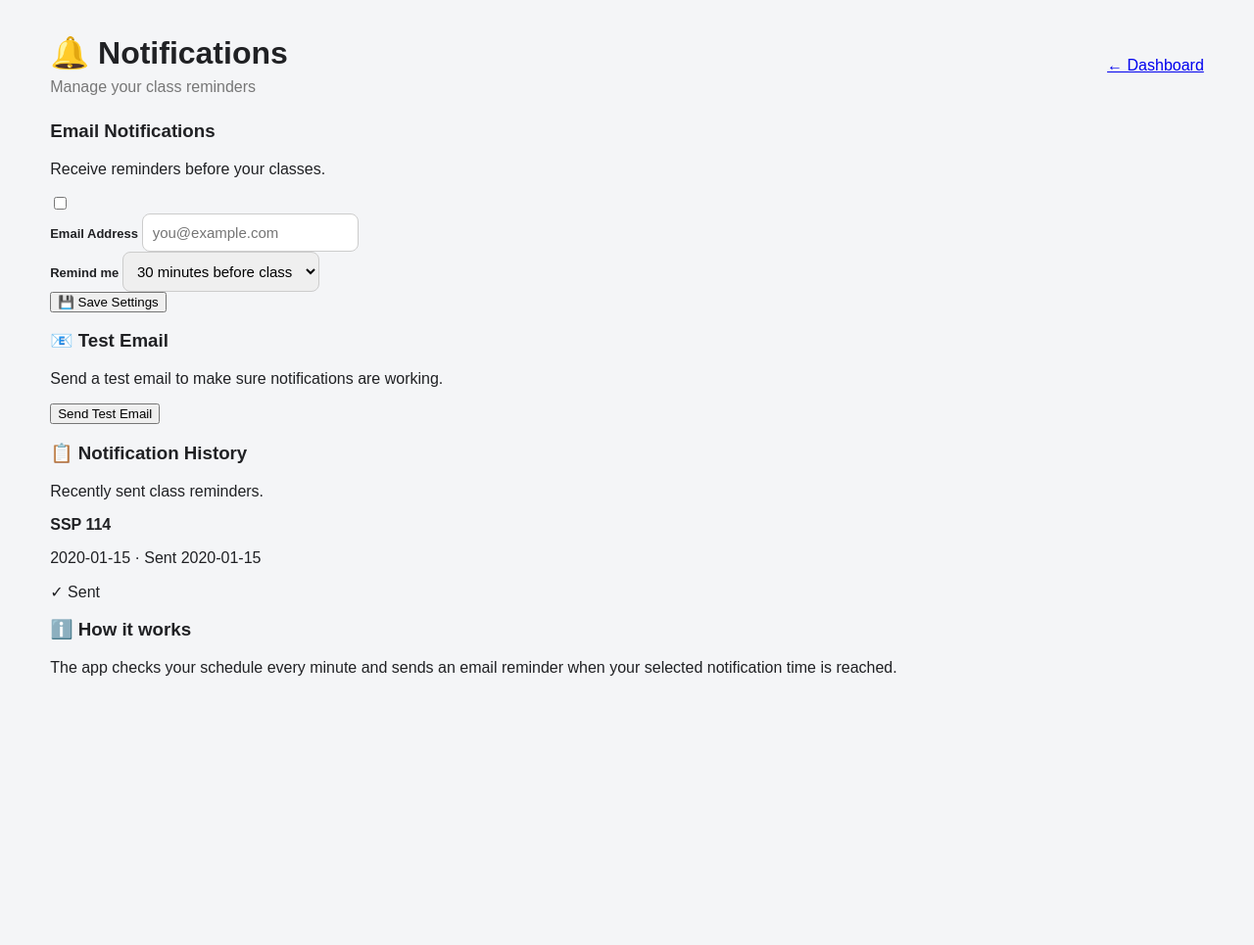
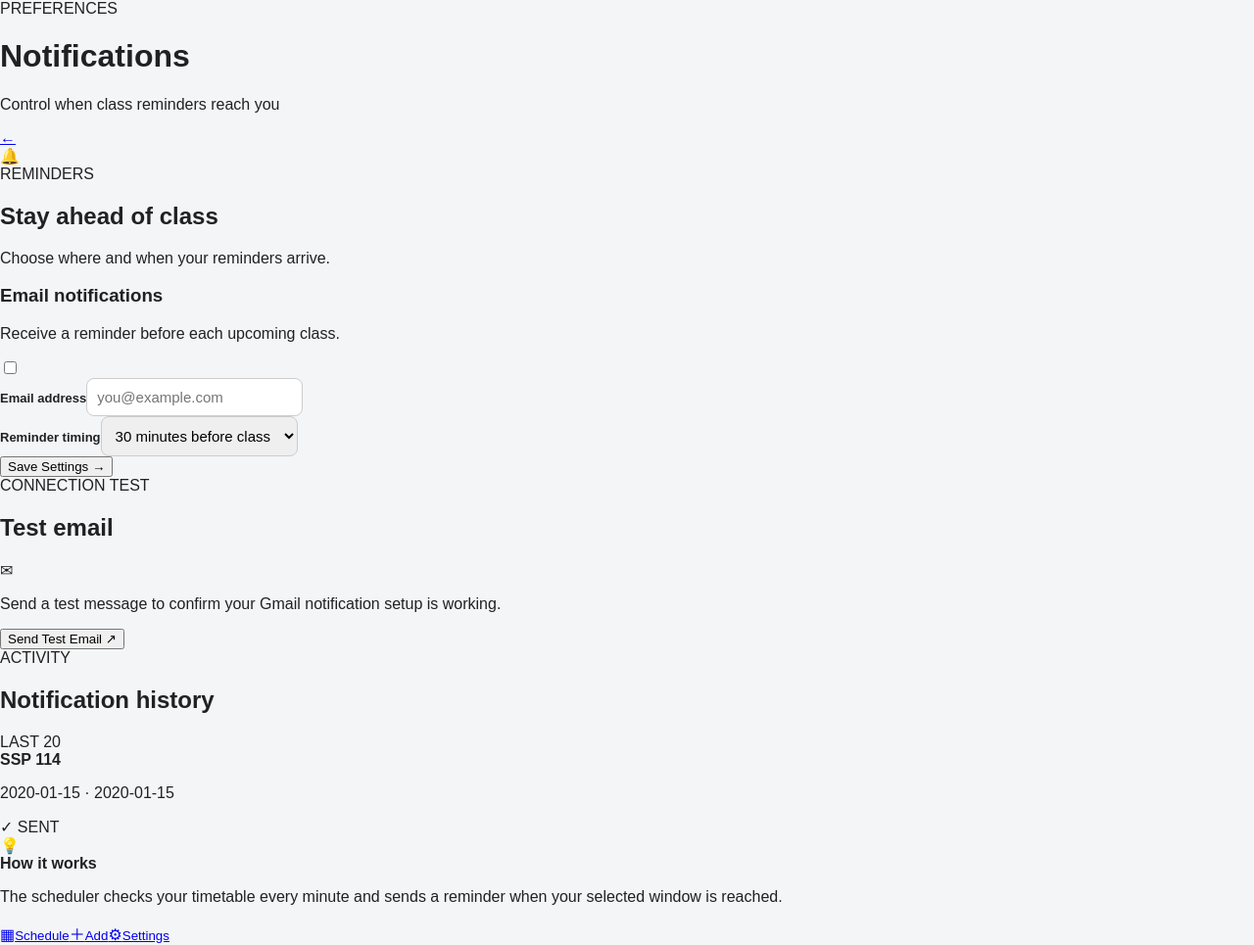
Before and after one commit to shackdoww/ClassScheduleApp, a Flask app: page /settings in a window 1280 px wide. Shown: the whole page at 98% size. Before the commit the page ends 690 px from the top, so only its background shows below. Run offline with Flask 3, Linux system fonts and the light colour scheme; data comes from the database, SQL or seed files in the repository; tables that the repository leaves empty hold one stand-in row (values such as "Sample post").

Commit message:
Redesign notification settings

```diff
--- a/templates/settings.html
+++ b/templates/settings.html
@@ -1,204 +1,63 @@
 <!DOCTYPE html>
 <html lang="en">
 <head>
-  <meta charset="UTF-8">
-  <meta name="viewport" content="width=device-width, initial-scale=1.0">
-  <title>Notification Settings</title>
-  <link rel="stylesheet" href="{{ url_for('static', filename='style.css') }}">
+    <meta charset="UTF-8">
+    <meta name="viewport" content="width=device-width, initial-scale=1.0, viewport-fit=cover">
+    <meta name="theme-color" content="#0b1020">
+    <meta name="apple-mobile-web-app-capable" content="yes">
+    <link rel="manifest" href="{{ url_for('static', filename='manifest.json') }}">
+    <link rel="stylesheet" href="{{ url_for('static', filename='style.css') }}">
+    <title>Settings · Class Schedule</title>
+</head>
+<body>
+<div class="app-shell narrow-shell">
+    <header class="topbar reveal">
+        <div>
+            <div class="eyebrow">PREFERENCES</div>
+            <h1>Notifications</h1>
+            <p class="date-line">Control when class reminders reach you</p>
+        </div>
+        <a href="{{ url_for('home') }}" class="icon-button" aria-label="Back to dashboard">←</a>
+    </header>
 
-  <link rel="manifest" href="{{ url_for('static', filename='manifest.json') }}">
-  <meta name="theme-color" content="#111827">
-  <meta name="apple-mobile-web-app-capable" content="yes">
-  <meta name="apple-mobile-web-app-status-bar-style" content="default">
+    <section class="page-section settings-hero reveal delay-1">
+        <div class="settings-icon">🔔</div>
+        <div><div class="eyebrow">REMINDERS</div><h2>Stay ahead of class</h2><p>Choose where and when your reminders arrive.</p></div>
+    </section>
 
-</head>
+    <section class="page-section reveal delay-2">
+        <form method="POST" action="/settings/save">
+            <div class="setting-main-row">
+                <div class="setting-copy"><h3>Email notifications</h3><p>Receive a reminder before each upcoming class.</p></div>
+                <label class="switch"><input type="checkbox" name="enabled" {% if settings.enabled %}checked{% endif %}><span class="slider"></span></label>
+            </div>
+            <div class="field"><label for="email">Email address</label><input type="email" id="email" name="email" value="{{ settings.email }}" placeholder="you@example.com" required></div>
+            <div class="field"><label for="minutes_before">Reminder timing</label><select id="minutes_before" name="minutes_before">{% for minutes in [5,10,15,30,60] %}<option value="{{ minutes }}" {% if settings.minutes_before == minutes %}selected{% endif %}>{{ minutes }} minutes before class</option>{% endfor %}</select></div>
+            <button type="submit" class="primary-button">Save Settings <span>→</span></button>
+        </form>
+    </section>
 
-<body>
+    <section class="page-section reveal delay-3">
+        <div class="section-title-row"><div><div class="eyebrow">CONNECTION TEST</div><h2>Test email</h2></div><span class="status-orb">✉</span></div>
+        <p class="muted">Send a test message to confirm your Gmail notification setup is working.</p>
+        <form method="POST" action="/test-email"><button type="submit" class="secondary-button">Send Test Email <span>↗</span></button></form>
+    </section>
 
-<div class="container">
+    <section class="page-section reveal delay-4">
+        <div class="section-title-row"><div><div class="eyebrow">ACTIVITY</div><h2>Notification history</h2></div><span class="section-badge">LAST 20</span></div>
+        {% if notification_history %}
+        <div class="notification-history">
+            {% for notification in notification_history %}
+            <div class="notification-item"><div><strong>{{ notification.subject }}</strong><p>{{ notification.class_date }} · {{ notification.sent_at }}</p></div><span class="sent-badge">✓ SENT</span></div>
+            {% endfor %}
+        </div>
+        {% else %}<div class="empty-state"><span>◌</span><strong>No notifications yet</strong><p>Sent reminders will appear here.</p></div>{% endif %}
+    </section>
 
-  <header class="header">
-    <div>
-      <h1>🔔 Notifications</h1>
-      <p>Manage your class reminders</p>
-    </div>
-
-    <div class="header-right">
-      <a href="/" class="back-button">← Dashboard</a>
-    </div>
-  </header>
-
-
-  <!-- Notification Settings -->
-
-  <div class="settings-card">
-
-    <form method="POST" action="/settings/save">
-
-      <div class="setting-row">
-
-        <div>
-          <h3>Email Notifications</h3>
-          <p>Receive reminders before your classes.</p>
-        </div>
-
-        <label class="switch">
-          <input
-                  type="checkbox"
-                  name="enabled"
-                  {% if settings.enabled %}checked{% endif %}
-          >
-          <span class="slider"></span>
-        </label>
-
-      </div>
-
-
-      <div class="setting-field">
-
-        <label for="email">
-          Email Address
-        </label>
-
-        <input
-                type="email"
-                id="email"
-                name="email"
-                value="{{ settings.email }}"
-                placeholder="you@example.com"
-                required
-        >
-
-      </div>
-
-
-      <div class="setting-field">
-
-        <label for="minutes_before">
-          Remind me
-        </label>
-
-        <select id="minutes_before" name="minutes_before">
-
-          {% for minutes in [5, 10, 15, 30, 60] %}
-
-          <option
-                  value="{{ minutes }}"
-                  {% if settings.minutes_before == minutes %}selected{% endif %}
-          >
-            {{ minutes }} minutes before class
-          </option>
-
-          {% endfor %}
-
-        </select>
-
-      </div>
-
-
-      <button type="submit" class="save-button">
-        💾 Save Settings
-      </button>
-
-    </form>
-
-  </div>
-
-
-  <!-- Test Email -->
-
-  <div class="settings-card">
-
-    <div class="setting-row">
-
-      <div>
-        <h3>📧 Test Email</h3>
-        <p>Send a test email to make sure notifications are working.</p>
-      </div>
-
-      <form method="POST" action="/test-email">
-        <button type="submit" class="save-button">
-          Send Test Email
-        </button>
-      </form>
-
-    </div>
-
-  </div>
-
-
-  <!-- Notification History -->
-
-  <div class="settings-card">
-
-    <div class="setting-row">
-      <div>
-        <h3>📋 Notification History</h3>
-        <p>Recently sent class reminders.</p>
-      </div>
-    </div>
-
-
-    {% if notification_history %}
-
-    <div class="notification-history">
-
-      {% for notification in notification_history %}
-
-      <div class="notification-item">
-
-        <div>
-          <strong>{{ notification.subject }}</strong>
-
-          <p>
-            {{ notification.class_date }}
-            · Sent {{ notification.sent_at }}
-          </p>
-        </div>
-
-        <span class="notification-status">
-                            ✓ Sent
-                        </span>
-
-      </div>
-
-      {% endfor %}
-
-    </div>
-
-    {% else %}
-
-    <div class="info-card">
-      <p>No notifications have been sent yet.</p>
-    </div>
-
-    {% endif %}
-
-  </div>
-
-
-  <div class="info-card">
-
-    <h3>ℹ️ How it works</h3>
-
-    <p>
-      The app checks your schedule every minute and sends an email
-      reminder when your selected notification time is reached.
-    </p>
-
-  </div>
-
+    <section class="tip-card reveal delay-4"><span>💡</span><div><strong>How it works</strong><p>The scheduler checks your timetable every minute and sends a reminder when your selected window is reached.</p></div></section>
 </div>
 
-<script>
-  if ("serviceWorker" in navigator) {
-    window.addEventListener("load", () => {
-      navigator.serviceWorker.register(
-              "{{ url_for('static', filename='sw.js') }}"
-      );
-    });
-  }
-</script>
-
+<nav class="bottom-nav"><a href="{{ url_for('home') }}" class="nav-item"><span>▦</span><small>Schedule</small></a><a href="{{ url_for('home') }}#add" class="nav-item"><span>＋</span><small>Add</small></a><a href="{{ url_for('settings') }}" class="nav-item active"><span>⚙</span><small>Settings</small></a></nav>
+<script>if ('serviceWorker' in navigator) window.addEventListener('load', () => navigator.serviceWorker.register("{{ url_for('static', filename='sw.js') }}"));</script>
 </body>
 </html>
```
